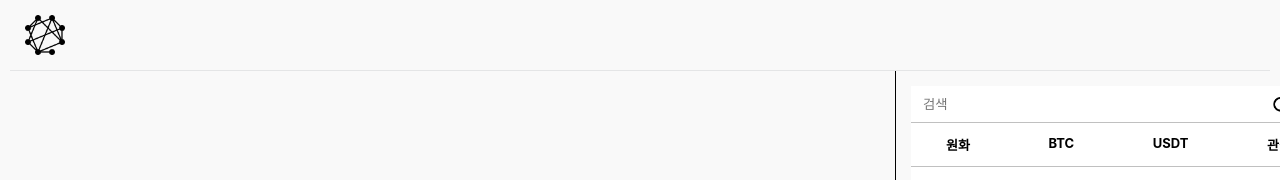
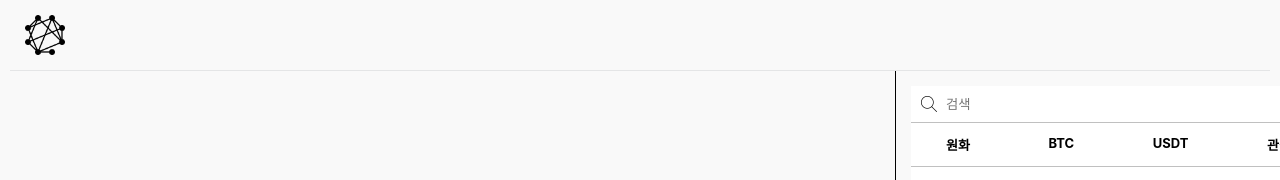
Before and after one commit to jbljw02/JeayBit, a React (Create React App) app: page / in a window 1280 px wide. Shown: the top 180 px of the page. Built offline with nearby package versions, Linux system fonts and the light colour scheme.

Commit message:
20230605 00:47

```diff
--- a/src/App.css
+++ b/src/App.css
@@ -81,17 +81,15 @@ input {
   margin: 10px 10px;
   border: none;
   width: 80%;
-}
-
-.btn-search {
-  border: none;
-  background-color: white;
+  outline: none;
 }
 
 .img-search {
   position: relative;
-  height: 18px;
-  top: 6px;
+  height: 16px;
+  left: 10px;
+  top: 2.5px;
+  margin-right: 7px;
 }
 
 .list-category {
@@ -161,3 +159,9 @@ input {
 .td-even {
   color: black;
 }
+
+.sort {
+  position: relative;
+  top: 1px;
+  left: 1px;
+}
--- a/src/App.tsx
+++ b/src/App.tsx
@@ -96,6 +96,8 @@ function List() {
   const cr_trade_volume = useSelector((state: RootState) => { return state.cr_trade_volume });
   const star = useSelector((state: RootState) => { return state.star });
 
+  const [search_cr, setSearch_cr] = useState<string>('');
+
   // 별 이미지를 클릭하면 on off
   const handleStarClick = (index: number) => {
     dispatch(setStar(index));
@@ -106,10 +108,8 @@ function List() {
 
       {/* 검색 공간 */}
       <div className='list-search'>
-        <input type="text" placeholder='검색'></input>
-        <button className='btn-search'>
           <img className='img-search' src={search}></img>
-        </button>
+        <input type="text" placeholder='검색' value={search_cr} onChange={(e) => setSearch_cr(e.target.value)}></input>
       </div>
 
       {/* 화폐 구분 목록 */}
@@ -136,22 +136,22 @@ function List() {
           <tr>
             <th className='name'>
               화폐명&nbsp;
-              <img src={sort}>
+              <img className='sort' src={sort}>
               </img>
             </th>
             <th className='price'>
               현재가&nbsp;
-              <img src={sort}>
+              <img className='sort' src={sort}>
               </img>
             </th>
             <th className='compare'>
               전일대비&nbsp;
-              <img src={sort}>
+              <img className='sort' src={sort}>
               </img>
             </th>
             <th className='transaction'>
               거래대금&nbsp;
-              <img src={sort}>
+              <img className='sort' src={sort}>
               </img>
             </th>
           </tr>
@@ -160,7 +160,11 @@ function List() {
 
           {/* map 반복문을 이용해 <tr><td>생성, 화폐 정보 출력 */}
           {
-            cr_names.map((item, i) =>
+            cr_names
+              .filter((item) =>
+                item.toLowerCase().includes(search_cr.toLowerCase())
+              )
+              .map((item, i) =>
               <tr key={i}>
                 <td className='td-star'>
                   <img
```
Also changed, not shown: src/img/search.png, 1 other file (tests, documents, lock files or other folders).
